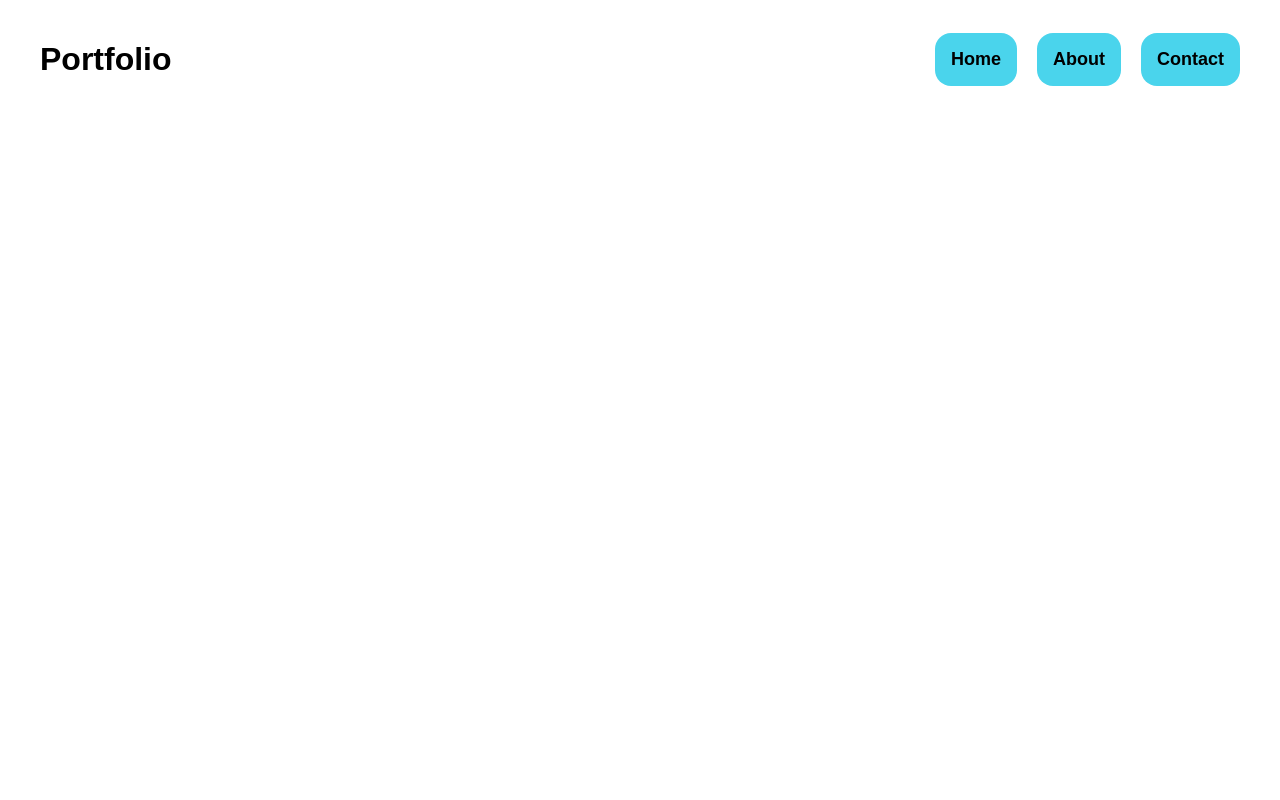
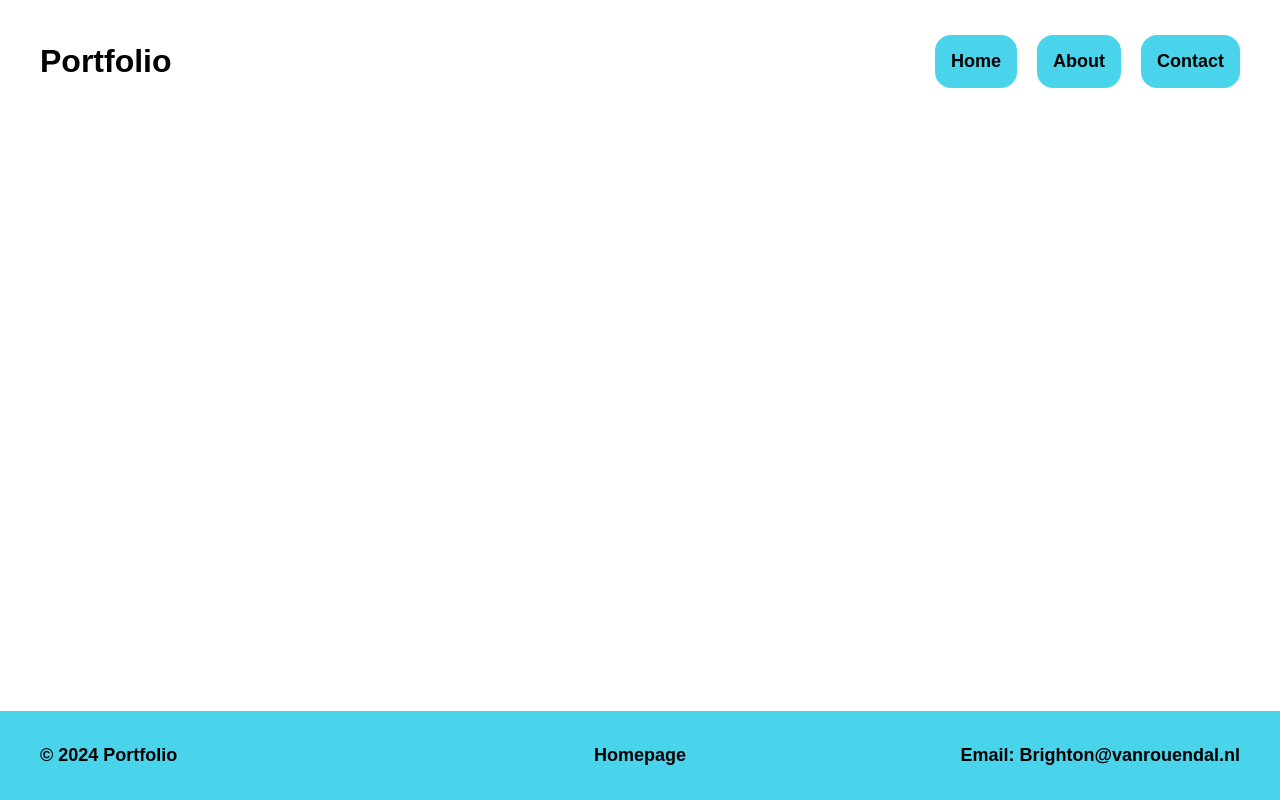
Before and after one commit to Brighton-code/Portfolio, a PHP site: page / in a window 1280 px wide. Run offline with PHP 8.4, Linux system fonts and the light colour scheme.

Commit message:
Styling footer
Changed some other styling regarding a tags

```diff
--- a/css/style.css
+++ b/css/style.css
@@ -6,10 +6,19 @@
 	font-family: Arial, Helvetica, sans-serif;
 }
 
+a {
+	color: #000;
+}
+
+a:hover {
+	/* text-decoration: underline; */
+	color: white;
+}
+
 body {
 	height: 100vh;
 	display: grid;
-	grid-template-rows: 0.2fr 1fr 0.2fr;
+	grid-template-rows: 0.2fr 1fr 0.15fr;
 }
 
 header {
@@ -17,10 +26,6 @@ header {
 	justify-content: space-between;
 
 	padding: 20px 40px 15px 40px;
-}
-header a {
-	color: black;
-
 }
 header > div {
 	display: flex;
@@ -40,8 +45,31 @@ header > div#header-nav > a:last-child {
 }
 header > div#header-nav > a:hover {
 	background-color: #31a3b8;
-	color: white;
 }
 header > div#header-div a:hover {
 	color: #4ad4ec;
 }
+
+
+
+footer {
+	background-color: #4ad4ec;
+	color: black;
+	padding: 0 40px 0 40px;
+	display: flex;
+	justify-content: space-between;
+}
+footer > div {
+	width: 100%;
+	align-content: center;
+	font-size: large;
+	font-weight: bold;
+}
+footer > div:last-child {
+	text-align: right;
+}
+footer > div.breadcrums {
+	display: flex;
+	justify-content: center;
+	align-items: center;
+}
--- a/index.html
+++ b/index.html
@@ -22,7 +22,11 @@
     </div>
   </header>
   <main></main>
-  <footer></footer>
+  <footer>
+    <div>© 2024 Portfolio</div>
+    <div class="breadcrums">Homepage</div>
+    <div><a href="mailto:Brighton@vanrouendal.nl">Email: Brighton@vanrouendal.nl</a></div>
+  </footer>
 </body>
 
 </html>
```
